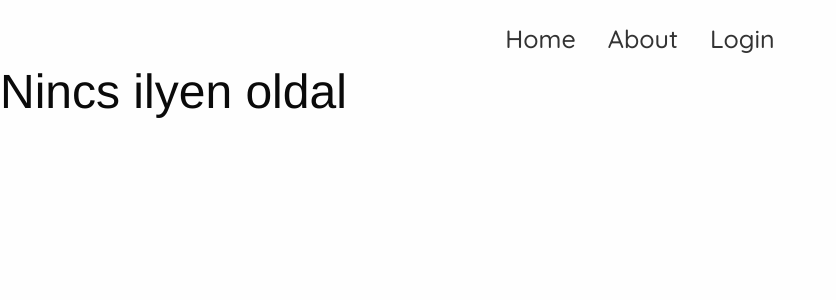
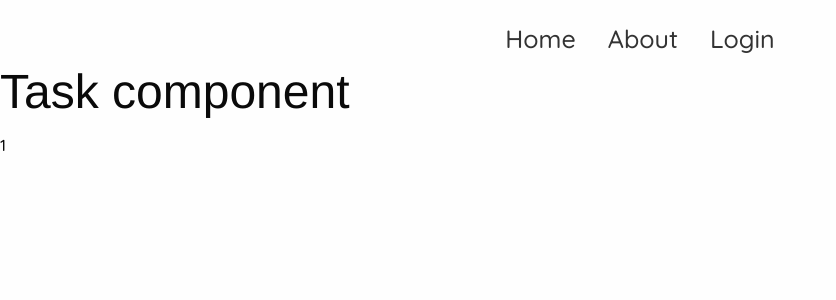
Before and after one commit to mucsiattila/vue-practice, a Vue app: page /tasks/1 in a window 1280 px wide. Shown: the top 300 px of the page, without its empty margins (0-836 px from the left). Built offline with nearby package versions, Linux system fonts and the light colour scheme.

Commit message:
routes_2

```diff
--- a/api/tasks.json
+++ b/api/tasks.json
@@ -1 +1 @@
-[{"id":1,"name":"Els\u0151 teszt feladat","completed":false,"due":"2022-02-10"},{"id":2,"name":"M\u00e1sodik feladat","completed":false,"due":"2022-02-15"},{"id":3,"name":"H\u00e1rmas feladat","completed":true,"due":"2022-02-20"},{"id":4,"name":"N\u00e9gyes feladat","completed":true,"due":"2022-02-25"},{"name":"teszt","due":"2022-02-03","completed":false,"id":"61f850e10431c","created":"2022-01-31"},{"name":"Taskok szerkeszt\u00e9se","due":"2022-02-03","completed":false,"id":"61f85444b1025","created":"2022-01-31"},{"name":"Taskok t\u00f6rl\u00e9se","due":"2022-02-03","completed":false,"id":"61f8546419234","created":"2022-01-31"},{"name":"something","due":"2022-02-07","completed":true,"id":"61fd42a2cb27e","created":"2022-02-04"},{"name":"","due":"2022-02-07","completed":true,"id":"61fd4a93c75b8","created":"2022-02-04"}]
+[{"id":1,"name":"Els\u0151 teszt feladat","completed":false,"due":"2022-02-10"},{"id":2,"name":"M\u00e1sodik feladat","completed":false,"due":"2022-02-15"},{"id":3,"name":"H\u00e1rmas feladat","completed":true,"due":"2022-02-20"},{"id":4,"name":"N\u00e9gyes feladat","completed":true,"due":"2022-02-25"},{"name":"teszt","due":"2022-02-03","completed":false,"id":"61f850e10431c","created":"2022-01-31"},{"name":"Taskok szerkeszt\u00e9se","due":"2022-02-03","completed":false,"id":"61f85444b1025","created":"2022-01-31"},{"name":"Taskok t\u00f6rl\u00e9se","due":"2022-02-03","completed":false,"id":"61f8546419234","created":"2022-01-31"},{"name":"something","due":"2022-02-07","completed":true,"id":"61fd42a2cb27e","created":"2022-02-04"},{"name":"","due":"2022-02-07","completed":true,"id":"61fd4a93c75b8","created":"2022-02-04"},{"name":"Router basics","due":"2022-02-13","completed":true,"id":"6204a8d24f968","created":"2022-02-10"}]
--- a/src/router/index.js
+++ b/src/router/index.js
@@ -17,6 +17,11 @@ const routes = [
       import(/* webpackChunkName: "about" */ "../views/About.vue"),
   },
   {
+    path: "/tasks/:id",
+    name: "Task",
+    component: () => import("../views/Task.vue")
+  },
+  {
     path: "/:pathMatch(.*)*",
     name: "not-found",
     component: () => import("../views/NotFound.vue")
--- a/src/views/Home.vue
+++ b/src/views/Home.vue
@@ -22,7 +22,10 @@
           <span class="column small-1">
             <input @click="changeCompleted(task.id)" type = "checkbox" :checked = task.completed>
           </span>
-          <span class="column small-9">{{task.name}}</span>
+          <span class="column small-8">{{task.name}}</span>
+          <router-link :to="'/tasks/' + task.id" class="column small-1 text-right mini">
+            <i class="fi-eye"></i>
+          </router-link>
           <i class="fi-pencil column small-1 text-right mini"></i>
           <i class="fi-trash column small-1 text-right mini"></i>
         </div>
--- /dev/null
+++ b/src/views/Task.vue
@@ -0,0 +1,16 @@
+<template>
+  <div>
+    <h1>Task component</h1>
+    <p>{{$route.params.id}}</p>
+  </div>
+</template>
+
+<script>
+export default {
+
+}
+</script>
+
+<style>
+
+</style>
```
